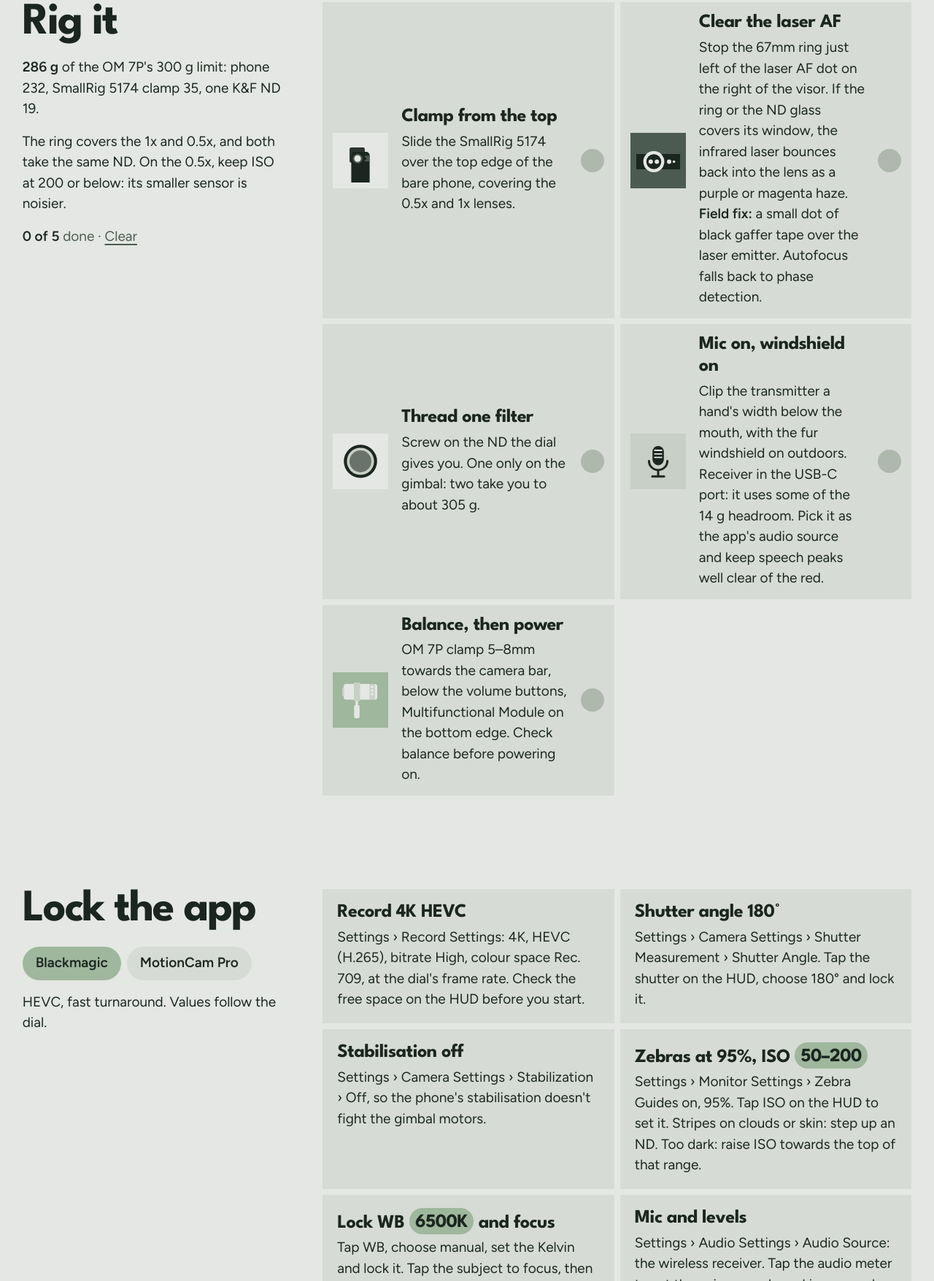
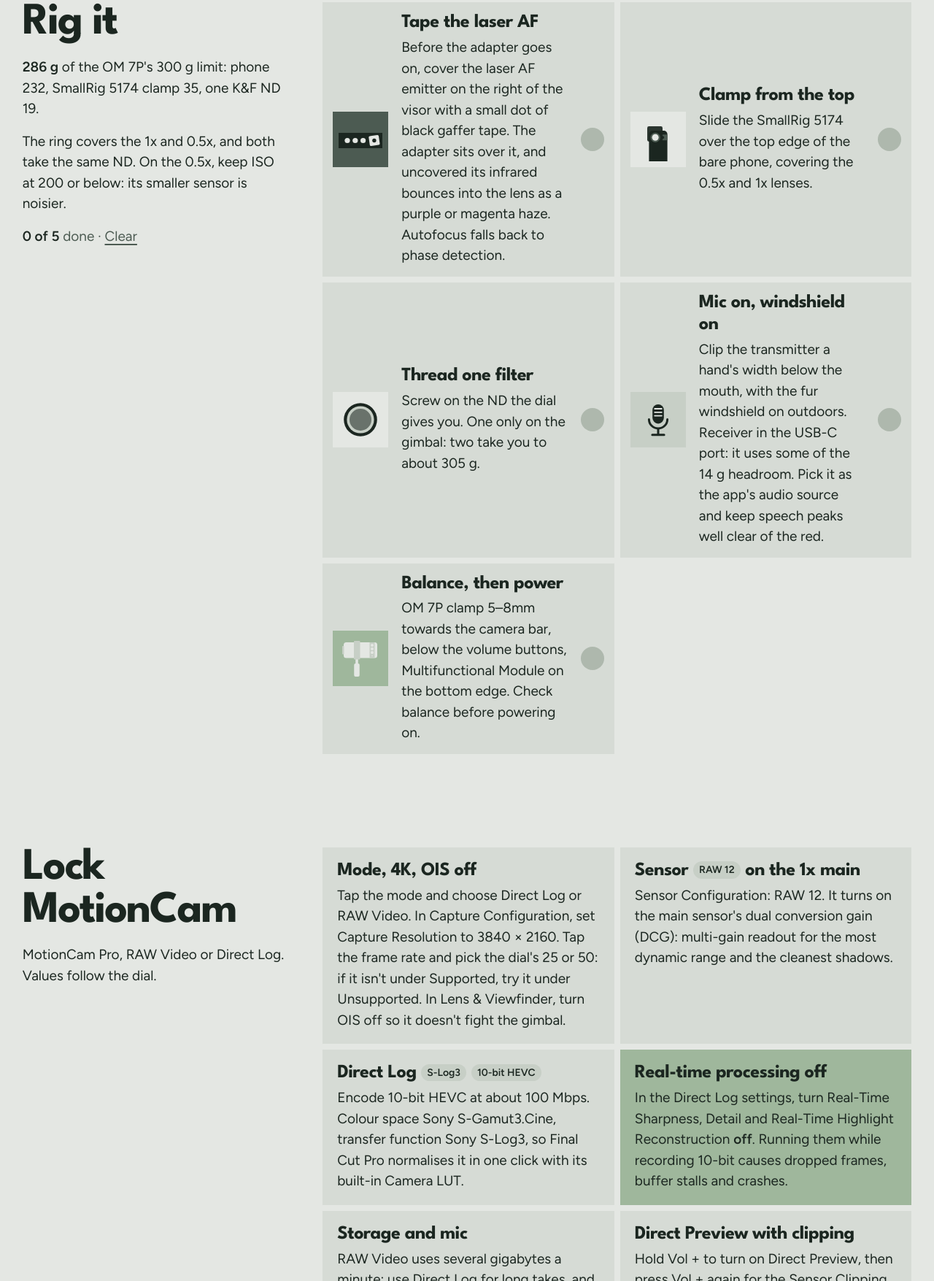
Before and after one commit to martinglackin-tech/pixel-field-card, a plain HTML site: page index.html in a window 1280 px wide. Shown: the part 1045-2800 px from the top of the page at 73% size. Drawn offline with Linux system fonts and the light colour scheme.

Commit message:
Tape over the laser AF; MotionCam only
- The ND adapter has to sit over the laser AF window, so the rig step is
  now 'Tape the laser AF', done first, before the adapter goes on
- Pre-flight laser line: emitter covered with black gaffer tape
- Remove the Blackmagic Camera steps and the app switch
Version 19.

Co-Authored-By: Claude Opus 5.5 <noreply@anthropic.com>

```diff
--- a/app.js
+++ b/app.js
@@ -120,17 +120,6 @@
   $('pre-reset').addEventListener('click', () => { pre.forEach(b => { b.checked = false; preDone[b.dataset.pre] = false; }); store.set('pre', preDone); preCount(); });
   preCount();
 
-  /* ---------- App switch ---------- */
-  let app = store.get('app', 'bm');
-  if (!['bm', 'mc'].includes(app)) app = 'bm';
-  function showApp() {
-    all('[data-app]').forEach(b => b.setAttribute('aria-pressed', String(b.dataset.app === app)));
-    all('[data-deck]').forEach(d => { d.hidden = d.dataset.deck !== app; });
-    all('[data-deck-note]').forEach(d => { d.hidden = d.dataset.deckNote !== app; });
-  }
-  all('[data-app]').forEach(b => b.addEventListener('click', () => { app = b.dataset.app; store.set('app', app); showApp(); }));
-  showApp();
-
   /* ---------- Entrances ---------- */
   const reduce = matchMedia('(prefers-reduced-motion: reduce)').matches;
   all('.steps > .reveal').forEach((el, i) => el.style.setProperty('--d', i));
--- a/index.html
+++ b/index.html
@@ -14,7 +14,7 @@
 <link rel="preconnect" href="https://fonts.googleapis.com">
 <link rel="preconnect" href="https://fonts.gstatic.com" crossorigin>
 <link href="https://fonts.googleapis.com/css2?family=League+Spartan:wght@700&family=Figtree:wght@400;600&display=swap" rel="stylesheet">
-<link rel="stylesheet" href="styles.css?v=18">
+<link rel="stylesheet" href="styles.css?v=19">
 <script>document.documentElement.classList.add('js')</script>
 </head>
 <body>
@@ -24,7 +24,7 @@
   <nav aria-label="Sections">
     <a class="link" href="#expose">Expose</a>
     <a class="link" href="#rig">Rig</a>
-    <a class="link" href="#apps">Apps</a>
+    <a class="link" href="#apps">App</a>
     <a class="link" href="#check">Check</a>
   </nav>
 </header>
@@ -80,6 +80,18 @@
       <p class="rig-status"><span id="rig-count">0 of 4</span> done · <button type="button" class="text-button" id="rig-reset">Clear</button></p>
     </div>
     <ul class="steps" role="list">
+      <li class="step reveal t2">
+        <label>
+          <span class="thumb" aria-hidden="true"><svg viewBox="0 0 200 200">
+            <rect x="0" y="70" width="200" height="70" fill="var(--fg)"/>
+            <circle cx="40" cy="105" r="12" fill="var(--fg2)"/><circle cx="76" cy="105" r="12" fill="var(--fg2)"/><circle cx="112" cy="105" r="12" fill="var(--fg2)"/>
+            <rect x="140" y="82" width="46" height="46" rx="6" fill="var(--fg2)" transform="rotate(-8 163 105)"/>
+            <circle cx="163" cy="105" r="9" fill="var(--fg)"/>
+          </svg></span>
+          <span class="step-text"><strong>Tape the laser AF</strong>Before the adapter goes on, cover the laser AF emitter on the right of the visor with a small dot of black gaffer tape. The adapter sits over it, and uncovered its infrared bounces into the lens as a purple or magenta haze. Autofocus falls back to phase detection.</span>
+          <input type="checkbox" data-step="laser">
+        </label>
+      </li>
       <li class="step reveal t1">
         <label>
           <span class="thumb" aria-hidden="true"><svg viewBox="0 0 200 200">
@@ -91,18 +103,6 @@
           </svg></span>
           <span class="step-text"><strong>Clamp from the top</strong>Slide the SmallRig 5174 over the top edge of the bare phone, covering the 0.5x and 1x lenses.</span>
           <input type="checkbox" data-step="clamp">
-        </label>
-      </li>
-      <li class="step reveal t2">
-        <label>
-          <span class="thumb" aria-hidden="true"><svg viewBox="0 0 200 200">
-            <rect x="0" y="70" width="200" height="70" fill="var(--fg)"/>
-            <circle cx="80" cy="105" r="48" fill="var(--fg2)"/><circle cx="80" cy="105" r="34" fill="var(--fg)"/>
-            <circle cx="66" cy="105" r="10" fill="var(--fg2)"/><circle cx="94" cy="105" r="10" fill="var(--fg2)"/>
-            <circle cx="150" cy="105" r="10" fill="var(--fg2)"/><circle cx="172" cy="105" r="6" fill="var(--fg2)"/>
-          </svg></span>
-          <span class="step-text"><strong>Clear the laser AF</strong>Stop the 67mm ring just left of the laser AF dot on the right of the visor. If the ring or the ND glass covers its window, the infrared laser bounces back into the lens as a purple or magenta haze. <em>Field fix:</em> a small dot of black gaffer tape over the laser emitter. Autofocus falls back to phase detection.</span>
-          <input type="checkbox" data-step="laser">
         </label>
       </li>
       <li class="step reveal t3">
@@ -148,25 +148,11 @@
   <!-- APPS -->
   <section class="apps" id="apps" aria-labelledby="h-apps">
     <div class="side reveal">
-      <h2 id="h-apps">Lock the app</h2>
-      <div class="chips" role="group" aria-label="Camera app">
-        <button type="button" data-app="bm" aria-pressed="true">Blackmagic</button>
-        <button type="button" data-app="mc">MotionCam Pro</button>
-      </div>
-      <p class="side-note" data-deck-note="bm">HEVC, fast turnaround. Values follow the dial.</p>
-      <p class="side-note" data-deck-note="mc">RAW Video or Direct Log. Values follow the dial.</p>
+      <h2 id="h-apps">Lock MotionCam</h2>
+<p class="side-note">MotionCam Pro, RAW Video or Direct Log. Values follow the dial.</p>
     </div>
 
-    <ol class="deck" data-deck="bm">
-      <li><strong>Record 4K HEVC</strong>Settings › Record Settings: 4K, HEVC (H.265), bitrate High, colour space Rec. 709, at the dial's frame rate. Check the free space on the HUD before you start.</li>
-      <li><strong>Shutter angle 180°</strong>Settings › Camera Settings › Shutter Measurement › Shutter Angle. Tap the shutter on the HUD, choose 180° and lock it.</li>
-      <li><strong>Stabilisation off</strong>Settings › Camera Settings › Stabilization › Off, so the phone's stabilisation doesn't fight the gimbal motors.</li>
-      <li><strong>Zebras at 95%, ISO <span data-v="iso">50–200</span></strong>Settings › Monitor Settings › Zebra Guides on, 95%. Tap ISO on the HUD to set it. Stripes on clouds or skin: step up an ND. Too dark: raise ISO towards the top of that range.</li>
-      <li><strong>Lock WB <span data-v="wb">6500K</span> and focus</strong>Tap WB, choose manual, set the Kelvin and lock it. Tap the subject to focus, then turn auto focus off so dark glass can't set off hunting.</li>
-      <li><strong>Mic and levels</strong>Settings › Audio Settings › Audio Source: the wireless receiver. Tap the audio meter to set the gain: speech peaking around −12 dB, never touching 0.</li>
-    </ol>
-
-    <ol class="deck" data-deck="mc">
+    <ol class="deck">
       <li><strong>Mode, 4K, OIS off</strong>Tap the mode and choose Direct Log or RAW Video. In Capture Configuration, set Capture Resolution to 3840 × 2160. Tap the frame rate and pick the dial's 25 or 50: if it isn't under Supported, try it under Unsupported. In Lens &amp; Viewfinder, turn OIS off so it doesn't fight the gimbal.</li>
       <li><strong>Sensor <span class="tag">RAW 12</span> on the 1x main</strong>Sensor Configuration: RAW 12. It turns on the main sensor's dual conversion gain (DCG): multi-gain readout for the most dynamic range and the cleanest shadows.</li>
       <li><strong>Direct Log <span class="tag">S-Log3</span> <span class="tag">10-bit HEVC</span></strong>Encode 10-bit HEVC at about 100 Mbps. Colour space Sony S-Gamut3.Cine, transfer function Sony S-Log3, so Final Cut Pro normalises it in one click with its built-in Camera LUT.</li>
@@ -190,7 +176,7 @@
       <li class="step reveal"><label><span class="step-text"><strong>Profile</strong>S-Gamut3.Cine / S-Log3, 10-bit HEVC, about 100 Mbps</span><input type="checkbox" data-pre="profile"></label></li>
       <li class="step reveal"><label><span class="step-text"><strong>Processing</strong>Real-time Sharpness, Detail and Highlight Reconstruction off</span><input type="checkbox" data-pre="processing"></label></li>
       <li class="step reveal"><label><span class="step-text"><strong>Stabilisation</strong>OIS off: the gimbal stabilises</span><input type="checkbox" data-pre="ois"></label></li>
-      <li class="step reveal"><label><span class="step-text"><strong>Laser AF</strong>Clear of the 67mm ring, or masked with black tape</span><input type="checkbox" data-pre="laser"></label></li>
+      <li class="step reveal"><label><span class="step-text"><strong>Laser AF</strong>Emitter covered with black gaffer tape</span><input type="checkbox" data-pre="laser"></label></li>
       <li class="step reveal"><label><span class="step-text"><strong>Shutter and ND</strong>180°: <span data-v="shutter">1/50s</span> at the dial's frame rate. Step up an ND until clipping reads 0.00%.</span><input type="checkbox" data-pre="nd"></label></li>
     </ul>
   </section>
@@ -198,9 +184,9 @@
 
 <footer class="foot">
   <p>Photographs from my own library.</p>
-  <p class="version">Version 18</p>
+  <p class="version">Version 19</p>
 </footer>
 
-<script src="app.js?v=18" defer></script>
+<script src="app.js?v=19" defer></script>
 </body>
 </html>
--- a/styles.css
+++ b/styles.css
@@ -161,9 +161,6 @@ h1, h2 { font-family: var(--display); font-weight: 700; letter-spacing: -0.035em
 [data-v] { display: inline-block; line-height: 1; background: var(--accent); color: var(--accent-ink); padding: .2em .32em; border-radius: 999px; white-space: nowrap;
   text-box: trim-both cap alphabetic; }
 @supports not (text-box: trim-both cap alphabetic) { [data-v] { padding: .29em .32em .1em; } }
-.js .deck[hidden], .js [data-deck-note][hidden] { display: none; }
-.deck + .deck { margin-top: 40px; }
-.js .deck + .deck { margin-top: 0; }
 
 .foot { margin-top: var(--gap-section); padding: 32px var(--margin) 40px; background: var(--surface); color: var(--muted); font-size: var(--step-small); }
 .foot p { max-width: 60ch; }
--- a/sw.js
+++ b/sw.js
@@ -1,8 +1,8 @@
 // Offline cache so the card works in the field without signal.
 // Always checks the server first (bypassing the browser's HTTP cache), so updates show on the next load.
-const CACHE = 'field-card-v18';
+const CACHE = 'field-card-v19';
 const FILES = [
-  './', 'index.html', 'styles.css?v=18', 'app.js?v=18',
+  './', 'index.html', 'styles.css?v=19', 'app.js?v=19',
   'assets/golden.jpg', 'assets/overcast.jpg', 'assets/hazy.jpg', 'assets/midday.jpg',
   'assets/dusk.jpg',
   'manifest.webmanifest', 'icons/icon.svg', 'icons/icon-192.png', 'icons/icon-512.png', 'icons/icon-maskable-512.png'
```
Also changed, not shown: 1 other file.
